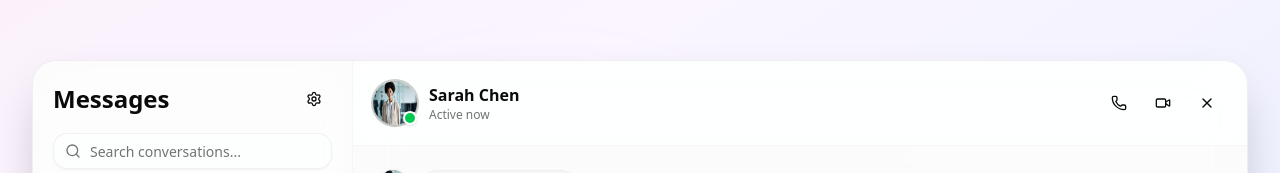
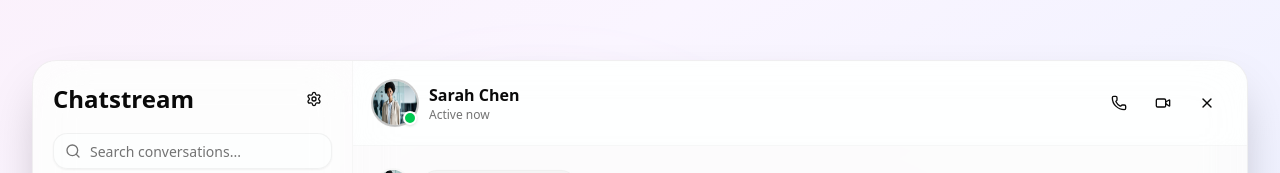
Before and after one commit to codestream0/Chatstream, a Next.js app: page /chat in a window 1280 px wide. Shown: the top 173 px of the page. Built offline with nearby package versions, Linux system fonts and the light colour scheme.

Commit message:
error fixed in chat-sidebar component

```diff
--- a/src/components/chat-sidebar.tsx
+++ b/src/components/chat-sidebar.tsx
@@ -36,7 +36,7 @@ export function ChatSidebar({ contacts, activeChat, onSelectChat, isDarkMode, on
       {/* Header */}
       <div className="p-5 border-b border-border/30 dark:border-slate-700/50">
         <div className="flex items-center justify-between mb-4">
-          <h2 className="text-2xl font-semibold text-foreground dark:text-white">Messages</h2>
+          <h2 className="text-2xl font-semibold text-foreground dark:text-white">Chatstream</h2>
           <DropdownMenu>
             <DropdownMenuTrigger asChild>
               <Button
```
